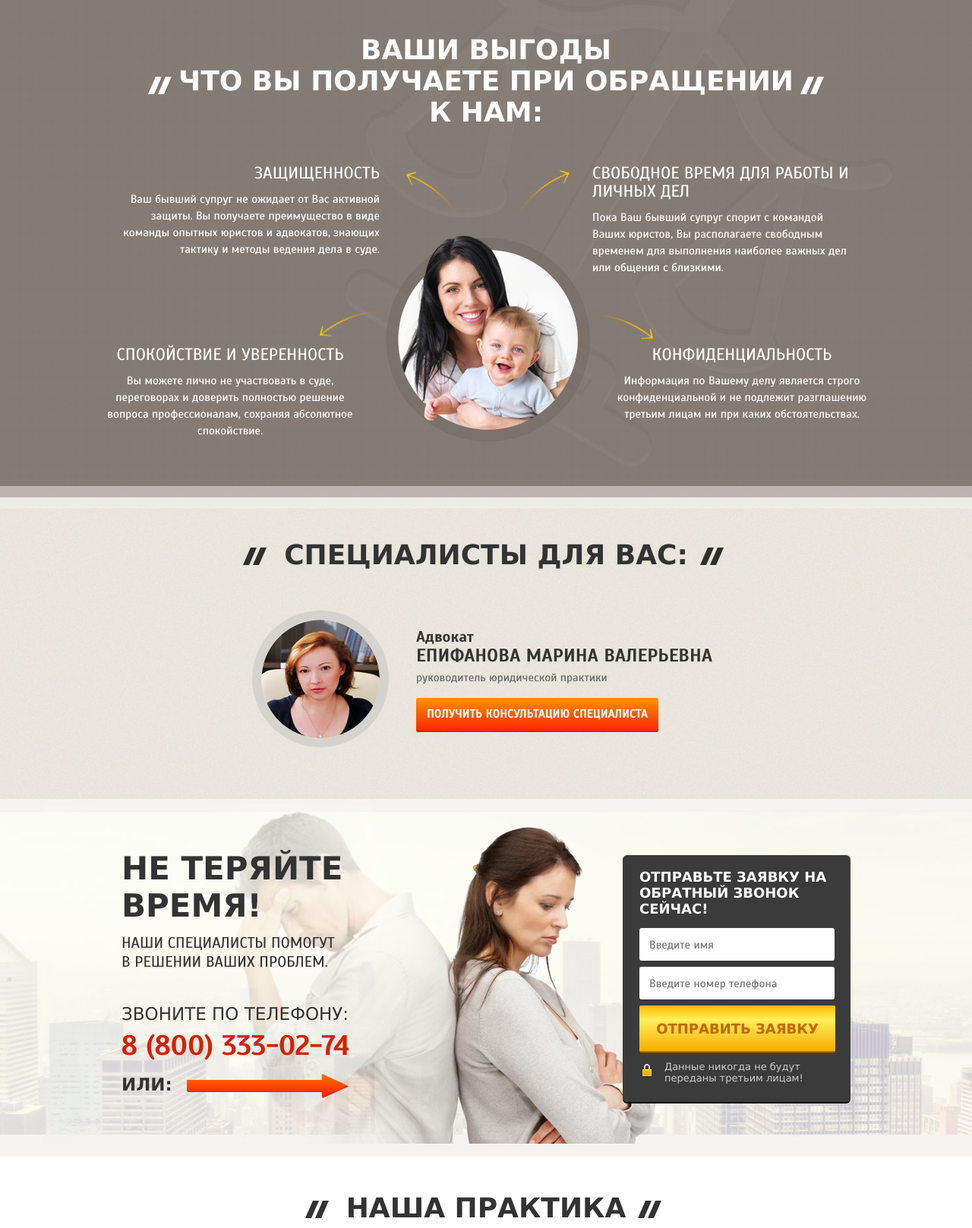
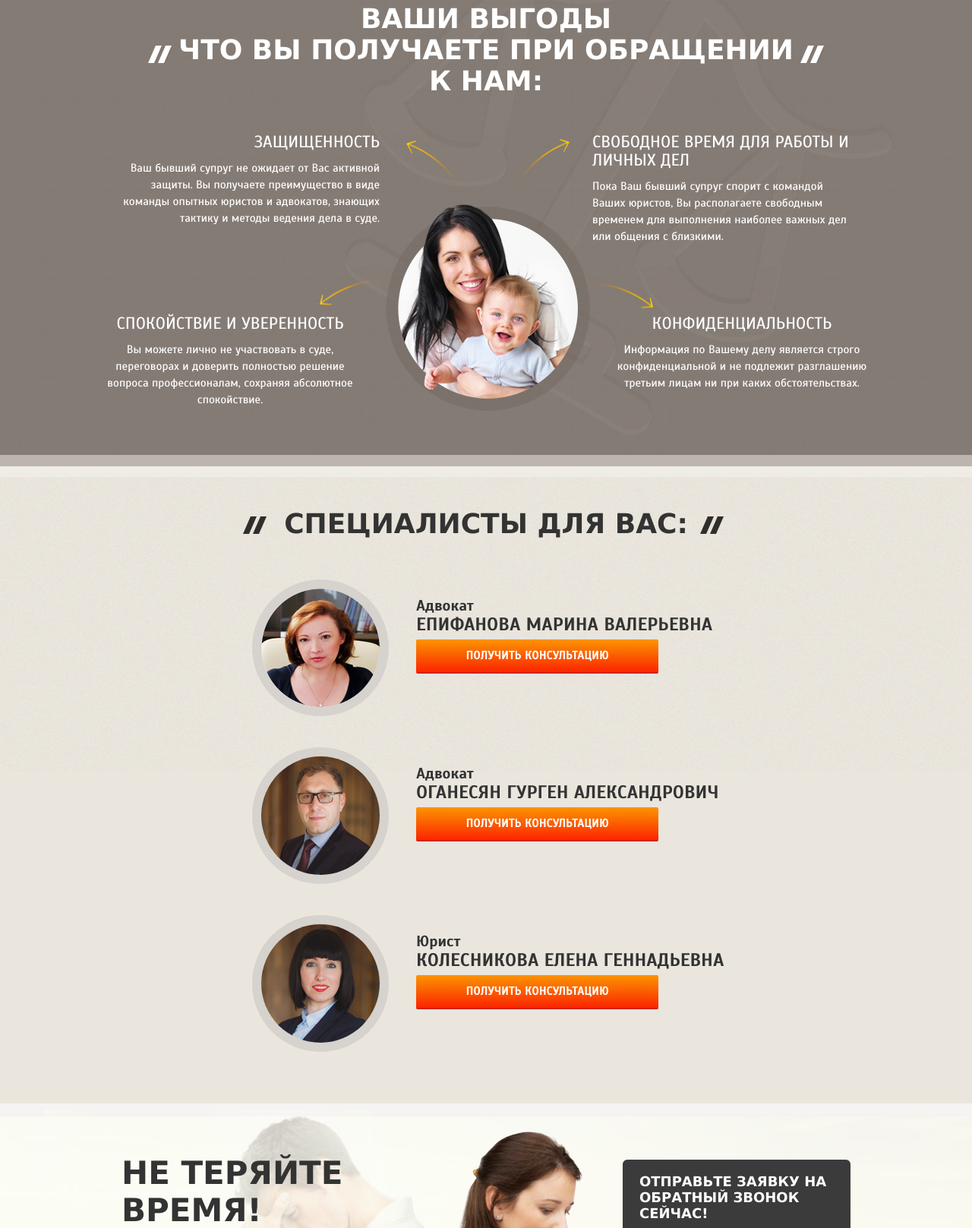
Before and after one commit to A111ex/victorial.biz, a PHP site: page / in a window 1280 px wide. Shown: the part 3062-4679 px from the top of the page at 76% size. Run offline with PHP 8.4, Linux system fonts and the light colour scheme; some libraries are stand-ins or nearby versions.

Commit message:
3 specialist

```diff
--- a/css/style.css
+++ b/css/style.css
@@ -141,7 +141,7 @@ a.call
 .slide-1
 {
   background: url('../images/slide-1bg.jpg') no-repeat center 153px;
-padding: 172px 0 41px 0;
+padding: 172px 0 0 0;
 }
 .slide-1 h1
 {
@@ -192,7 +192,7 @@ color: #FF0000;
 .block-form-main .action .zapis {
 font-size: 19px;
 margin: 11px 0 0 0;
-padding-bottom: 12px;
+padding-bottom: 8px;
 font-weight: bold;
 }
 .slide-1 .block-form-main .action:after
@@ -437,6 +437,7 @@ font-weight: bold;
     margin-bottom: 15px;
 }
 .slide-2  .slogan p{margin-bottom: 0}
+.slide-2  .slogan p:nth-child(1n+4){font-weight: bold}
 .slide-2  .slogan p+p{text-indent: 1.5em; margin-top: 0}
 
 .sep
@@ -831,7 +832,7 @@ font-weight: bold;
 }
 .slide5
 {
-    background: url('../images/slide5-bg.jpg') no-repeat center top;
+    background: url('../images/slide5-bg.jpg') no-repeat center top #eae6dd;
     padding: 71px 0 80px 0;
 }
 .slide5 .specialist
--- a/index.php
+++ b/index.php
@@ -380,10 +380,35 @@ $COUNT = intval($arMassiv['COUNT']);
                         <div class="desk">
                             <div class="p">Адвокат</div>
                             <div class="name">Епифанова Марина Валерьевна</div>
-                            <div class="posada">руководитель юридической практики</div>
-                            <a href="#inline1" class="call" onclick="metrika='spec';">получить консультацию специалиста</a>
+<!--                            <div class="posada">руководитель юридической практики</div>-->
+                            <a href="#inline1" class="call" onclick="metrika='spec';">получить консультацию</a>
                         </div>
                     </div>
+<!--                    Блок со вторым специалистом-->
+                    <div class="specialist clearfix">
+                        <div class="photo fl-l">
+                            <img src="images/gurgen1.jpg" alt="">
+                        </div>
+                        <div class="desk">
+                            <div class="p">Адвокат</div>
+                            <div class="name">Оганесян Гурген Александрович</div>
+<!--                            <div class="posada">руководитель юридической практики</div>-->
+                            <a href="#inline1" class="call" onclick="metrika='spec';">получить консультацию</a>
+                        </div>
+                    </div>
+<!--                    Блок с третьим специалистом-->
+                    <div class="specialist clearfix">
+                        <div class="photo fl-l">
+                            <img src="images/lena.jpg" alt="">
+                        </div>
+                        <div class="desk">
+                            <div class="p">Юрист</div>
+                            <div class="name">Колесникова Елена Геннадьевна</div>
+<!--                            <div class="posada">руководитель юридической практики</div>-->
+                            <a href="#inline1" class="call" onclick="metrika='spec';">получить консультацию</a>
+                        </div>
+                    </div>
+
                 </div>
             </div>
             <div class="slide6 form-b">
```
Also changed, not shown: images/gurgen1.jpg (added), images/lena.jpg (added).
